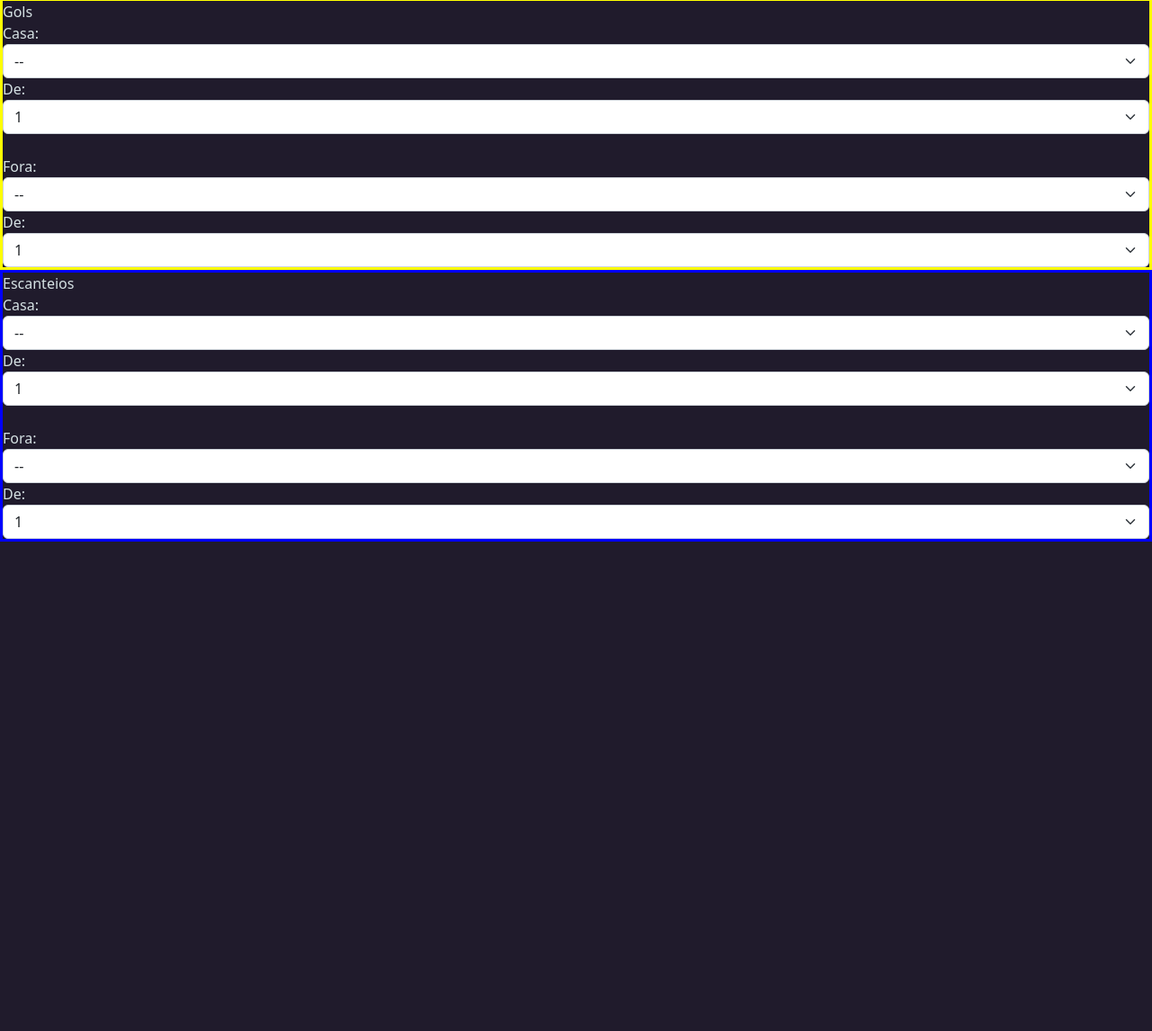
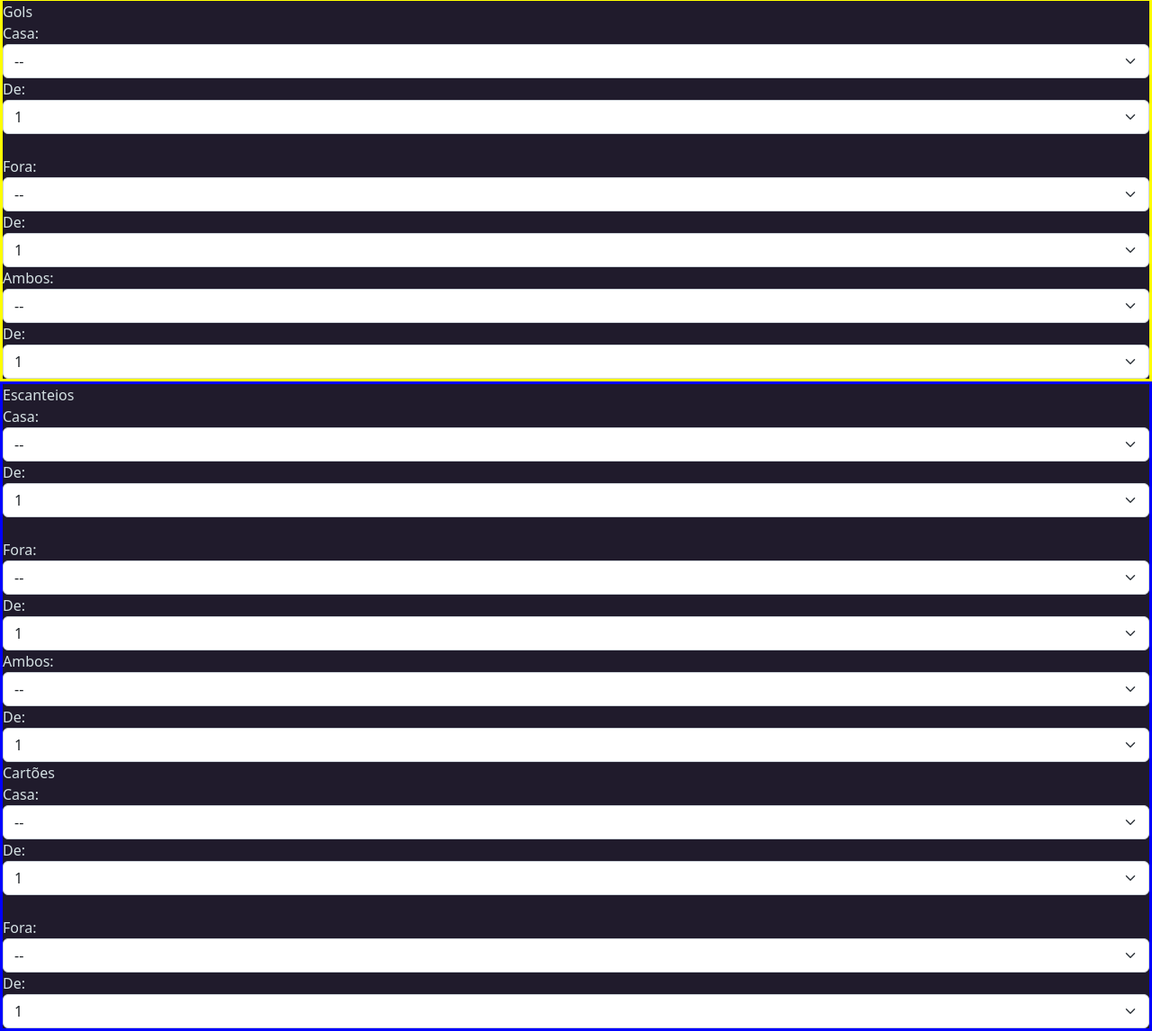
Before and after one commit to Alescrmnt/Tips, a plain HTML site: page Index.html in a window 1280 px wide. Shown: the part 364-1510 px from the top of the page at 90% size. Before the commit the page ends 966 px from the top, so only its background shows below. Drawn offline with nearby package versions, Linux system fonts and the light colour scheme.

Commit message:
Update Index.html

```diff
--- a/Index.html
+++ b/Index.html
@@ -87,7 +87,6 @@
         <select class="form-select" id="casa">
             <option value="zero">--</option>
             <option value="mais">Mais</option>
-            <option value="entre">Entre</option>
             <option value="igual">Igual</option>
             <option value="menos">Menos</option>
         </select>
@@ -105,7 +104,6 @@
                 <select class="form-select" id="fora">
                     <option value="zero">--</option>
                     <option value="mais">Mais</option>
-                    <option value="entre">Entre</option>
                     <option value="igual">Igual</option>
                     <option value="menos">Menos</option>
                 </select>
@@ -119,9 +117,25 @@
                     <option value="5+">5+</option>
                 </select>
 
+           <label for="ambos">Ambos:</label>
+                <select class="form-select" id="fora">
+                    <option value="zero">--</option>
+                    <option value="mais">Mais</option>
+                    <option value="igual">Igual</option>
+                    <option value="menos">Menos</option>
+                </select>
 
+                <label for="de">De:</label>
+                <select class="form-select" id="de-fora">
+                    <option value="1">1</option>
+                    <option value="2">2</option>
+                    <option value="3">3</option>
+                    <option value="4">4</option>
+                    <option value="5+">5+</option>
+                </select>
+    </div>
 
-    </div><!--Segundo-->
+    <!--Segundo-->
 
     <div class="terceiro">
         Escanteios<br>
@@ -129,7 +143,6 @@
         <select class="form-select" id="casa">
             <option value="zero">--</option>
             <option value="mais">Mais</option>
-            <option value="entre">Entre</option>
             <option value="igual">Igual</option>
             <option value="menos">Menos</option>
         </select>
@@ -172,6 +185,66 @@
             <option value="10">10</option>
             <option value="11+">11+</option>
         </select>
+
+        <label for="ambos">Ambos:</label>
+                <select class="form-select" id="fora">
+                    <option value="zero">--</option>
+                    <option value="mais">Mais</option>
+                    <option value="igual">Igual</option>
+                    <option value="menos">Menos</option>
+                </select>
+
+            <label for="de">De:</label>
+            <select class="form-select" id="de-fora">
+                <option value="1">1</option>
+                <option value="2">2</option>
+                <option value="3">3</option>
+                <option value="4">4</option>
+                <option value="5">5</option>
+                <option value="6">6</option>
+                <option value="7">7</option>
+                <option value="8">8</option>
+                <option value="9">9</option>
+                <option value="10">10</option>
+                <option value="11+">11+</option>
+                </select>
+
+                <!-- Quarto -->
+         <div class="quarto">
+        Cartões<br>
+        <label for="casa">Casa:</label>
+        <select class="form-select" id="casa">
+            <option value="zero">--</option>
+            <option value="mais">Mais</option>
+            <option value="igual">Igual</option>
+            <option value="menos">Menos</option>
+        </select>
+
+        <label for="de">De:</label>
+        <select class="form-select" id="de-casa">
+            <option value="1">1</option>
+            <option value="2">2</option>
+            <option value="3">3</option>
+            <option value="4">4</option>
+            <option value="5">5+</option>
+        </select>
+        <br>
+        <label for="fora">Fora:</label>
+        <select class="form-select" id="fora">
+            <option value="zero">--</option>
+            <option value="mais">Mais</option>
+            <option value="igual">Igual</option>
+            <option value="menos">Menos</option>
+        </select>
+
+        <label for="de">De:</label>
+        <select class="form-select" id="de-fora">
+            <option value="1">1</option>
+            <option value="2">2</option>
+            <option value="3">3</option>
+            <option value="4">4</option>
+            <option value="5">5+</option>
+        </select>
     </div>
 
 </body>
```
